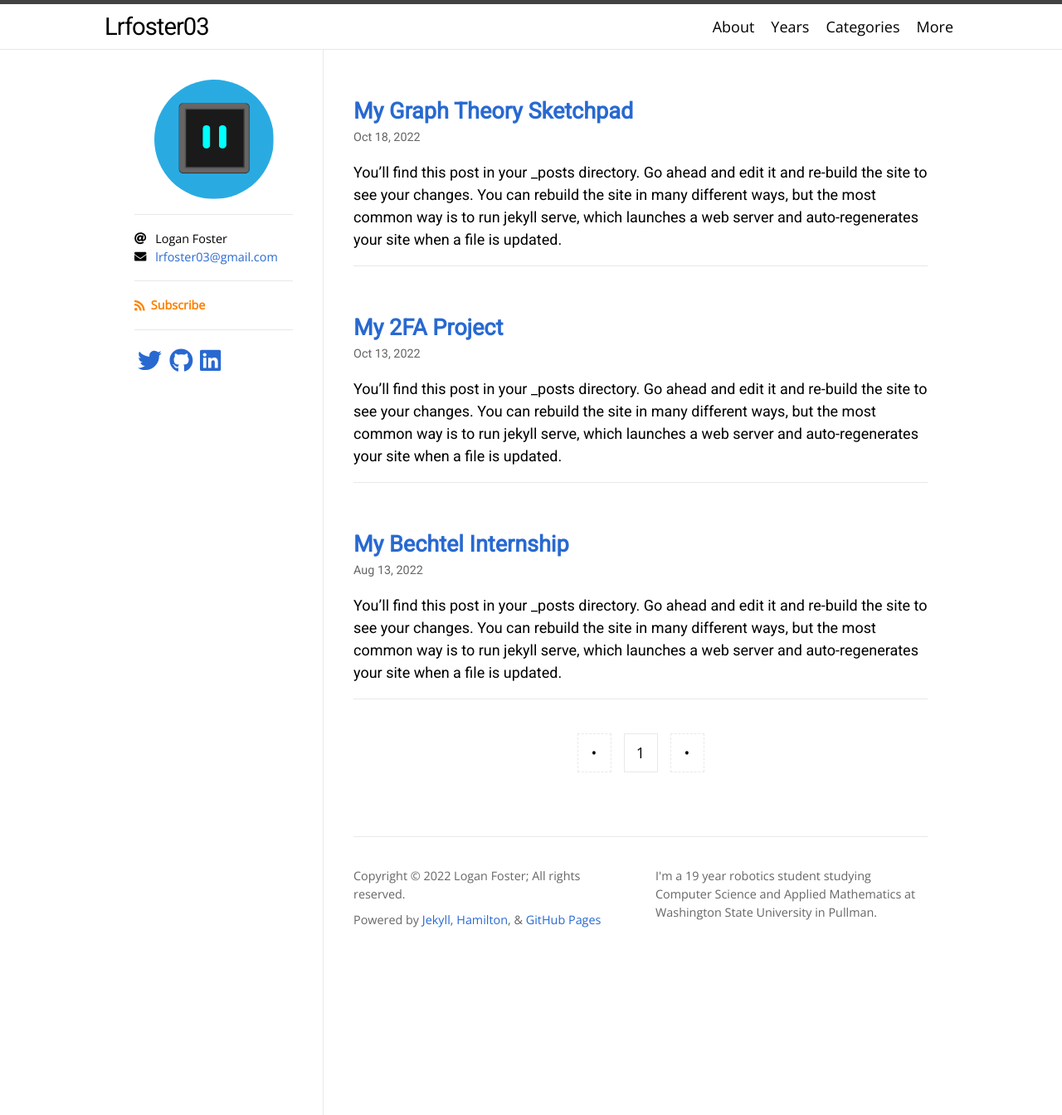
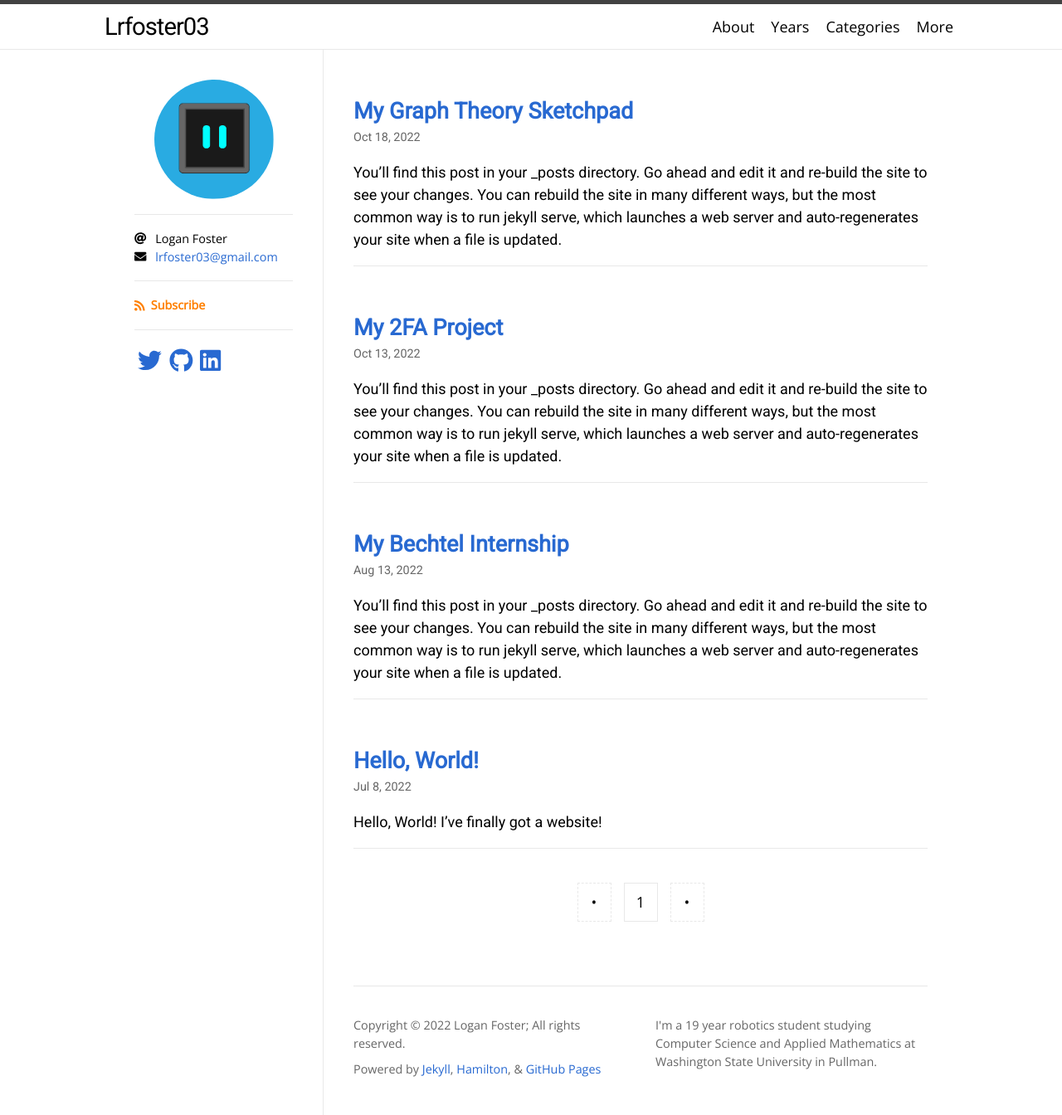
Before and after one commit to Lrfoster03/Lrfoster03.github.io, a Jekyll site: the page built from index.html, in a window 1280 px wide. Shown: the whole page at 83% size. Built offline with Jekyll 4.4.1, drawn with Linux system fonts in a browser that asks for light colours; nearby versions of some CDN libraries; some web fonts are replaced; the list of posts is cut into pages by our own code.

Commit message:
Fixed LinkedIn link and started another post

```diff
--- a/_data/social.yml
+++ b/_data/social.yml
@@ -5,7 +5,7 @@
   url: https://github.com/Lrfoster03
   icon: fab fa-github
 - title: LinkedIn
-  url: https://www.linkedin.com/in/logan-foster-1b1b3b1a3/
+  url: https://www.linkedin.com/in/logan-r-foster/
   icon: fab fa-linkedin
 # - title: Email
 #   url: mailto: lrfoster03@gmail.com
--- /dev/null
+++ b/_posts/2022-07-08-hello-world.md
@@ -0,0 +1,9 @@
+---
+layout: post
+title:  "Hello, World!"
+date:   2022-07-08 00:00:33 -0700
+categories: Posts
+permalink: /hello-world
+---
+
+Hello, World! I've finally got a website!
```
